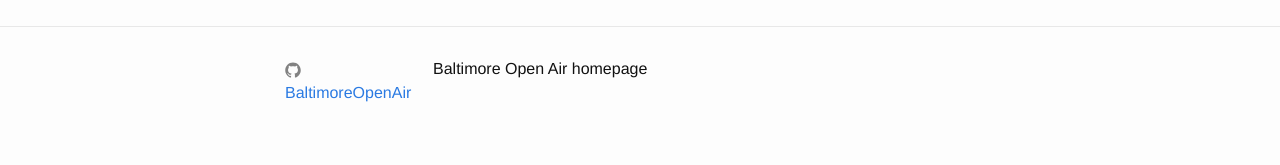
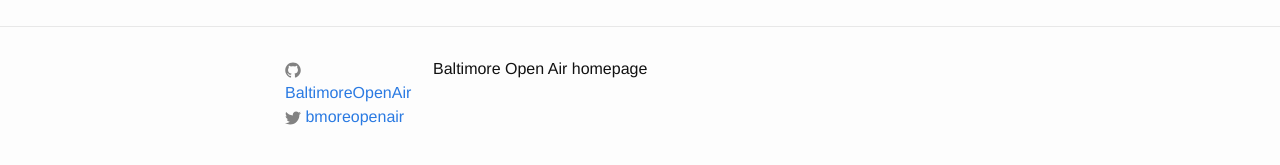
Before and after one commit to BaltimoreOpenAir/222.github.io, a Jekyll site: the page built from index.md, in a window 1280 px wide. Shown: the part 552-717 px from the top of the page. Built offline with Jekyll 4.4.1, drawn with Linux system fonts in a browser that asks for light colours.

Commit message:
Update _config.yml

```diff
--- a/_config.yml
+++ b/_config.yml
@@ -4,6 +4,7 @@ description: > # this means to ignore newlines until "baseurl:"
  Baltimore Open Air homepage
 baseurl: "" # the subpath of your site, e.g. /blog/
 url: "http://baltimoreopenair.github.io" # the base hostname & protocol for your site
+twitter_username: bmoreopenair
 github_username:  BaltimoreOpenAir
 markdown: kramdown
 highlighter: rouge
```
